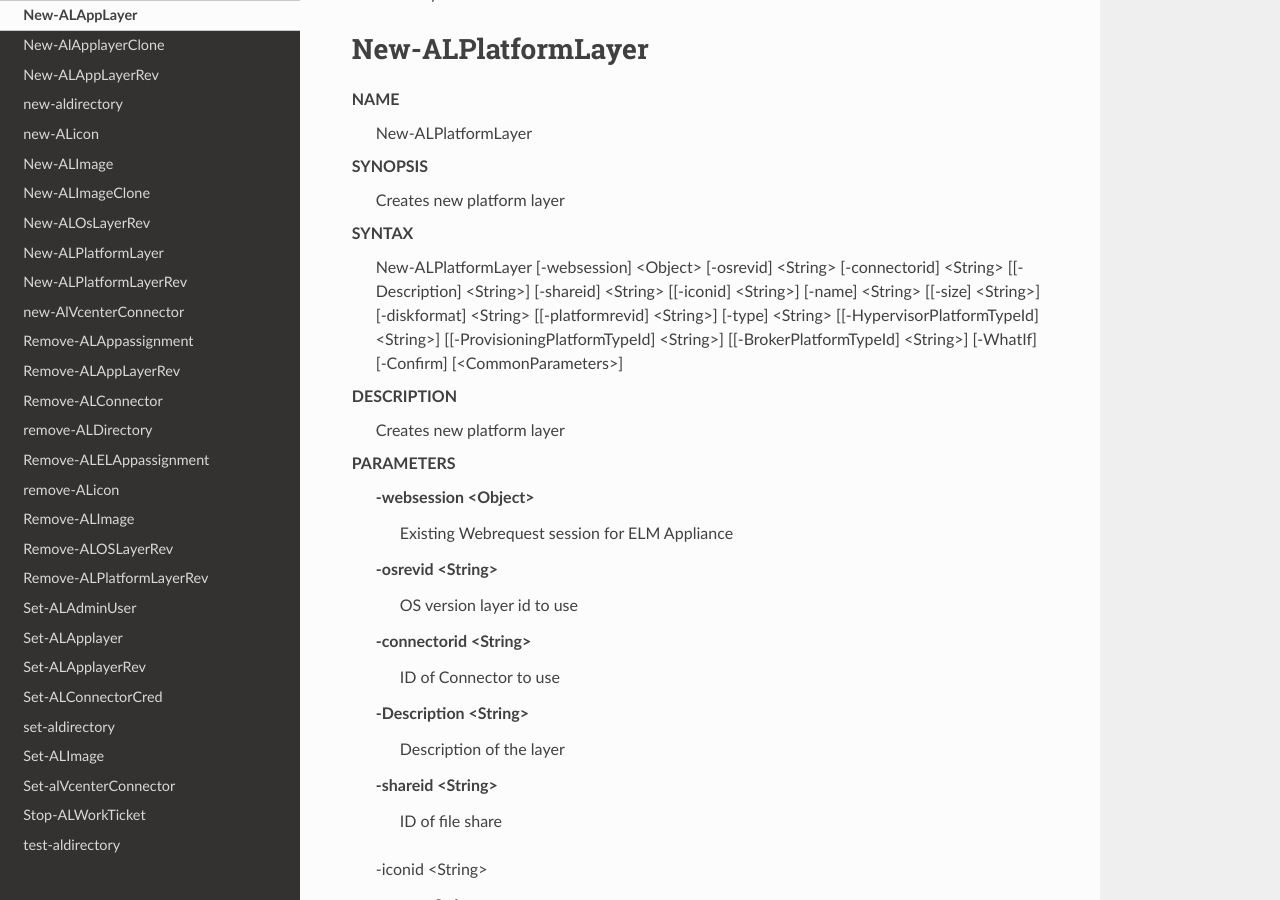
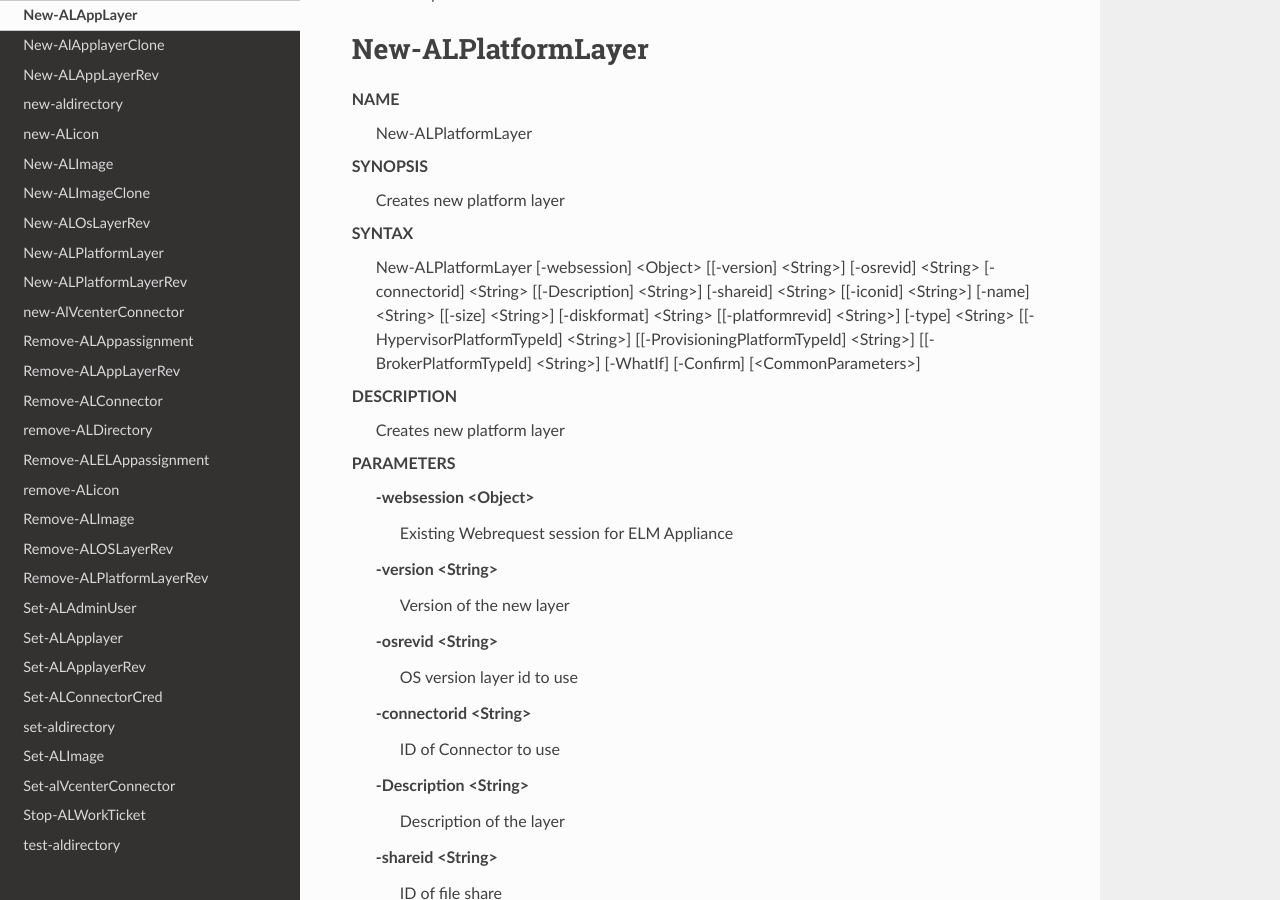
Before and after one commit to ryancbutler/UnideskSDK, a Sphinx documentation site: the page built from docs/cmd/cmd_new.rst, in a window 1280 px wide and 900 px high, scrolled down 13446 px. Built offline with Sphinx 7.4.7 and the Read the Docs theme 2.0.0, drawn with Linux system fonts in a browser that asks for light colours.

Commit message:
PSGallery Version Update to 0.3.27

```diff
--- a/docs/cmd/cmd_new.rst
+++ b/docs/cmd/cmd_new.rst
@@ -620,8 +620,8 @@ SYNOPSIS
 
 
 SYNTAX
-    New-ALPlatformLayer [-websession] <Object> [-osrevid] <String> [-connectorid] <String> [[-Description] <String>] [-shareid] <String> [[-iconid] <String>] [-name] <String> [[-size] <String>] [-diskformat] <String>
-    [[-platformrevid] <String>] [-type] <String> [[-HypervisorPlatformTypeId] <String>] [[-ProvisioningPlatformTypeId] <String>] [[-BrokerPlatformTypeId] <String>] [-WhatIf] [-Confirm] [<CommonParameters>]
+    New-ALPlatformLayer [-websession] <Object> [[-version] <String>] [-osrevid] <String> [-connectorid] <String> [[-Description] <String>] [-shareid] <String> [[-iconid] <String>] [-name] <String> [[-size] <String>]
+    [-diskformat] <String> [[-platformrevid] <String>] [-type] <String> [[-HypervisorPlatformTypeId] <String>] [[-ProvisioningPlatformTypeId] <String>] [[-BrokerPlatformTypeId] <String>] [-WhatIf] [-Confirm] [<CommonParameters>]
 
 
 DESCRIPTION
@@ -631,6 +631,9 @@ DESCRIPTION
 PARAMETERS
     -websession <Object>
         Existing Webrequest session for ELM Appliance
+
+    -version <String>
+        Version of the new layer
 
     -osrevid <String>
         OS version layer id to use
```
Also changed, not shown: 1 other file.
